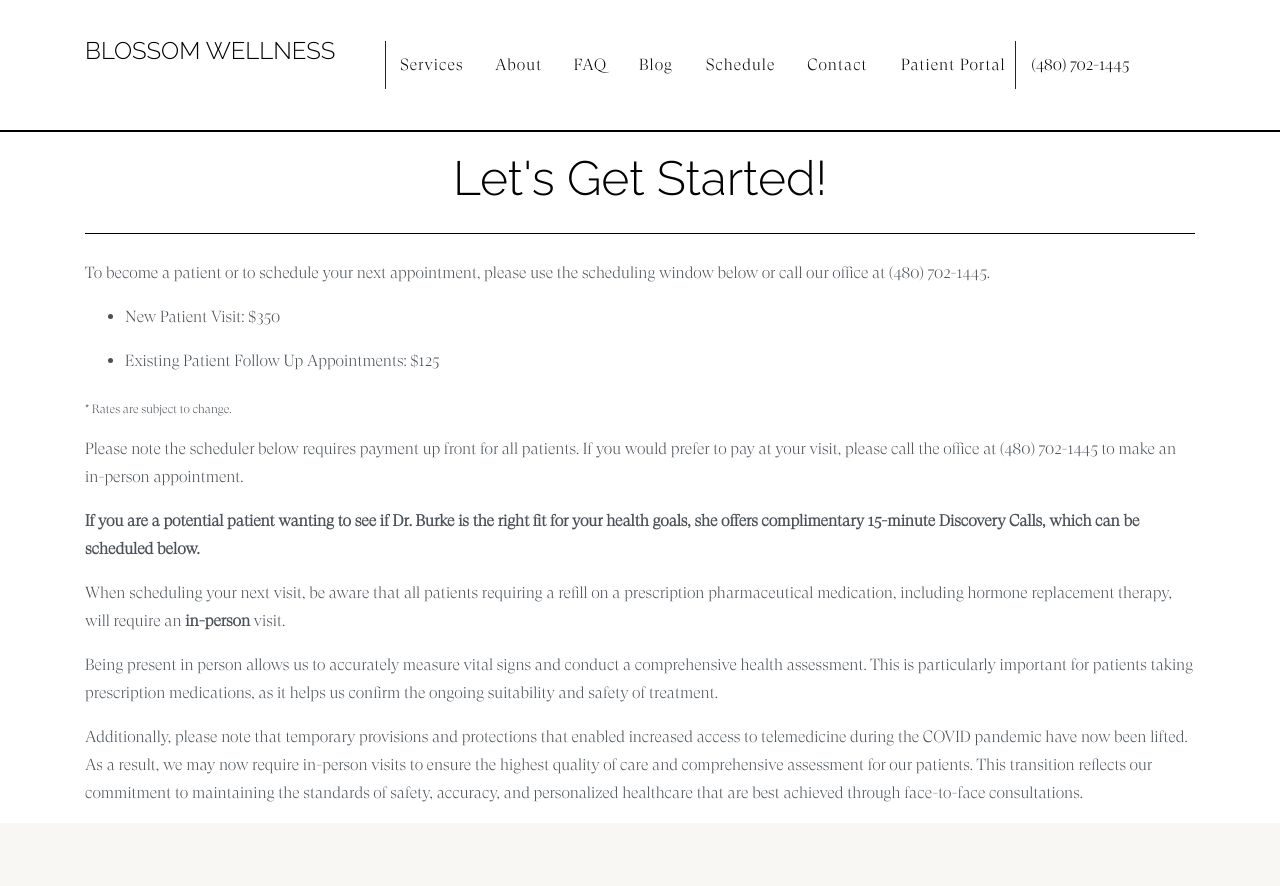
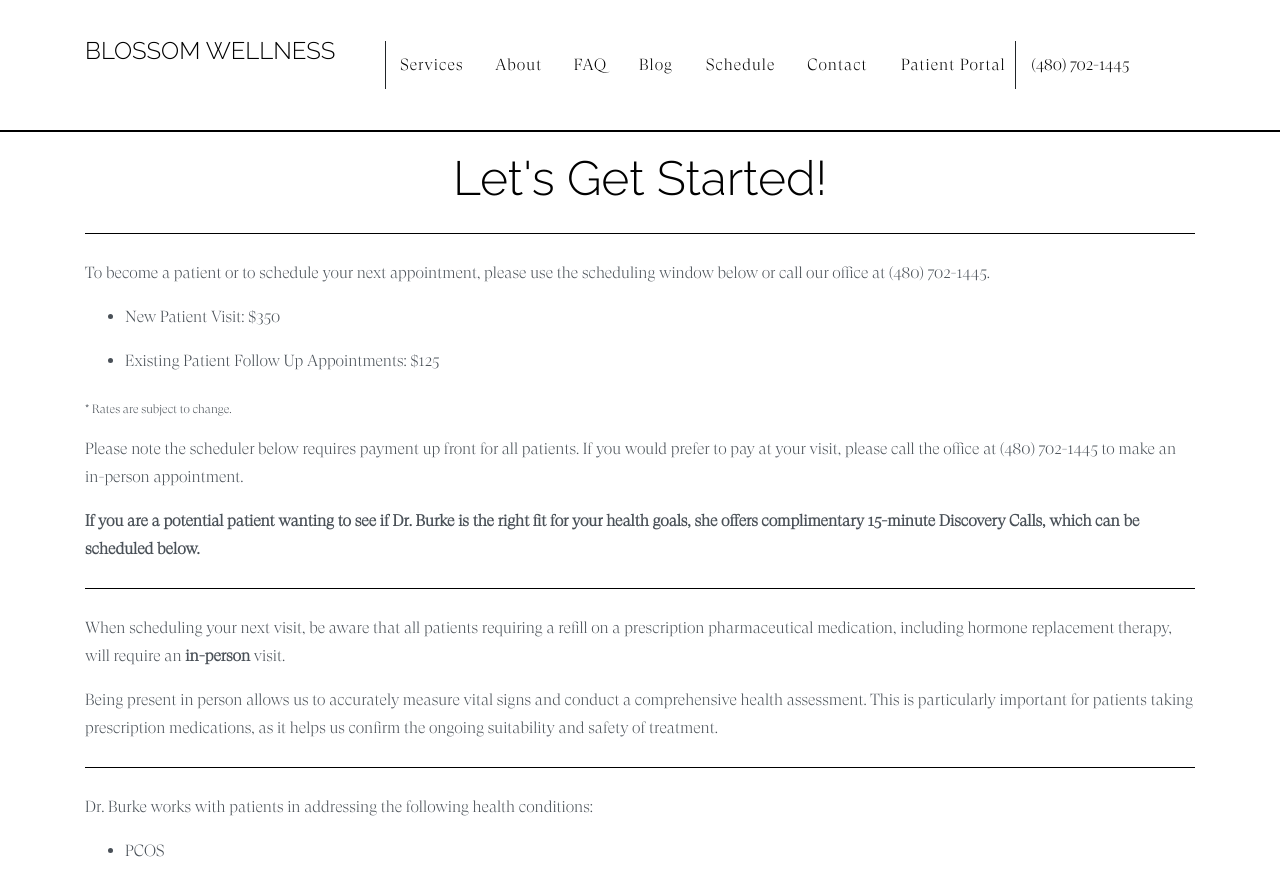
Before and after one commit to kburke8/drtaraburke, a Jekyll site: the page built from book.md, in a window 1280 px wide and 1400 px high. Shown: the top 886 px of the window. Built offline with Jekyll 4.4.1, drawn with Linux system fonts in a browser that asks for light colours; nearby versions of some CDN libraries; library files that are not in the unit come from our copies; a script that is not in the unit is left out; some of the changed text lies outside the part shown.

Commit message:
schedule page

```diff
--- a/book.md
+++ b/book.md
@@ -21,8 +21,32 @@
 
 <b>If you are a potential patient wanting to see if Dr. Burke is the right fit for your health goals, she offers complimentary 15-minute Discovery Calls, which can be scheduled below.</b>
 
+***
+
 When scheduling your next visit, be aware that all patients requiring a refill on a prescription pharmaceutical medication, including hormone replacement therapy, will require an <b>in-person</b> visit.
 
 Being present in person allows us to accurately measure vital signs and conduct a comprehensive health assessment. This is particularly important for patients taking prescription medications, as it helps us confirm the ongoing suitability and safety of treatment.
 
-Additionally, please note that temporary provisions and protections that enabled increased access to telemedicine during the COVID pandemic have now been lifted. As a result, we may now require in-person visits to ensure the highest quality of care and comprehensive assessment for our patients. This transition reflects our commitment to maintaining the standards of safety, accuracy, and personalized healthcare that are best achieved through face-to-face consultations.
+***
+
+Dr. Burke works with patients in addressing the following health conditions:
+
+- PCOS
+
+- Irregular or Absent Menstrual Cycles
+
+- Menopause
+
+- Perimenopause
+
+- PMS/PMDD
+
+- Hypothyroidism
+
+- Hashimoto's disease
+
+- Hormone Health
+
+- Digestive Health
+
+If your specific condition is not listed but you're still interested in consulting with Dr. Burke, please arrange a discovery call with her. This call will help determine whether your concern aligns well with her expertise. Please note that Dr. Burke does not provide primary care services such as Well Women’s exams, PAPs, or Acute Care.
```
